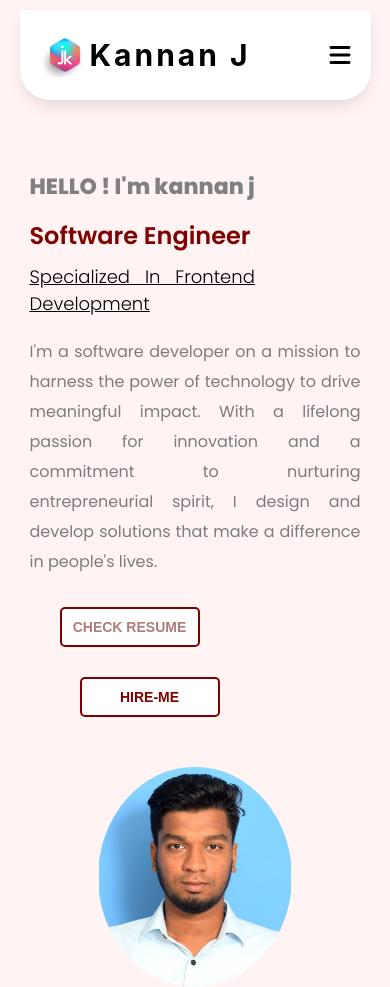
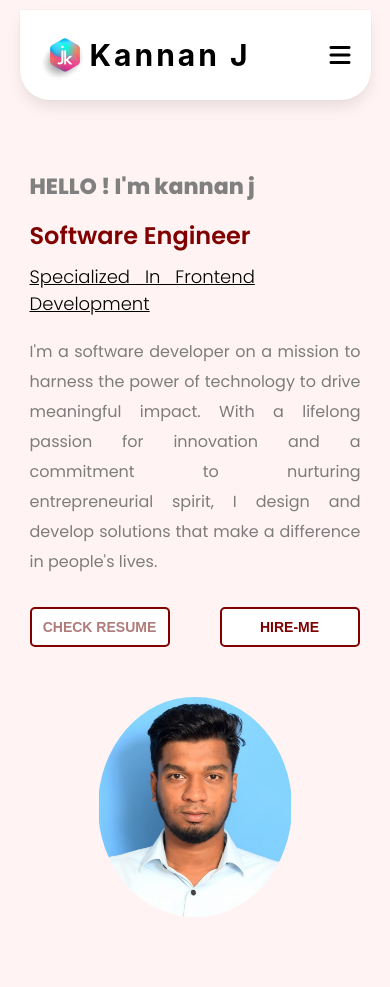
Before and after one commit to kannan304/Portfolio1, a React (Create React App) app: page / in a window 390 px wide. After the commit the page ends 917 px from the top, so only its background shows below. Built offline with nearby package versions, Linux system fonts and the light colour scheme.

Commit message:
Update Home.module.css

```diff
--- a/src/component/Home.module.css
+++ b/src/component/Home.module.css
@@ -148,7 +148,7 @@
     }
     .resume, .hire {
       font-size: 14px;
-      margin-left: 30px;
+      margin-left: 0px;
 
     }
     .hire{
```
